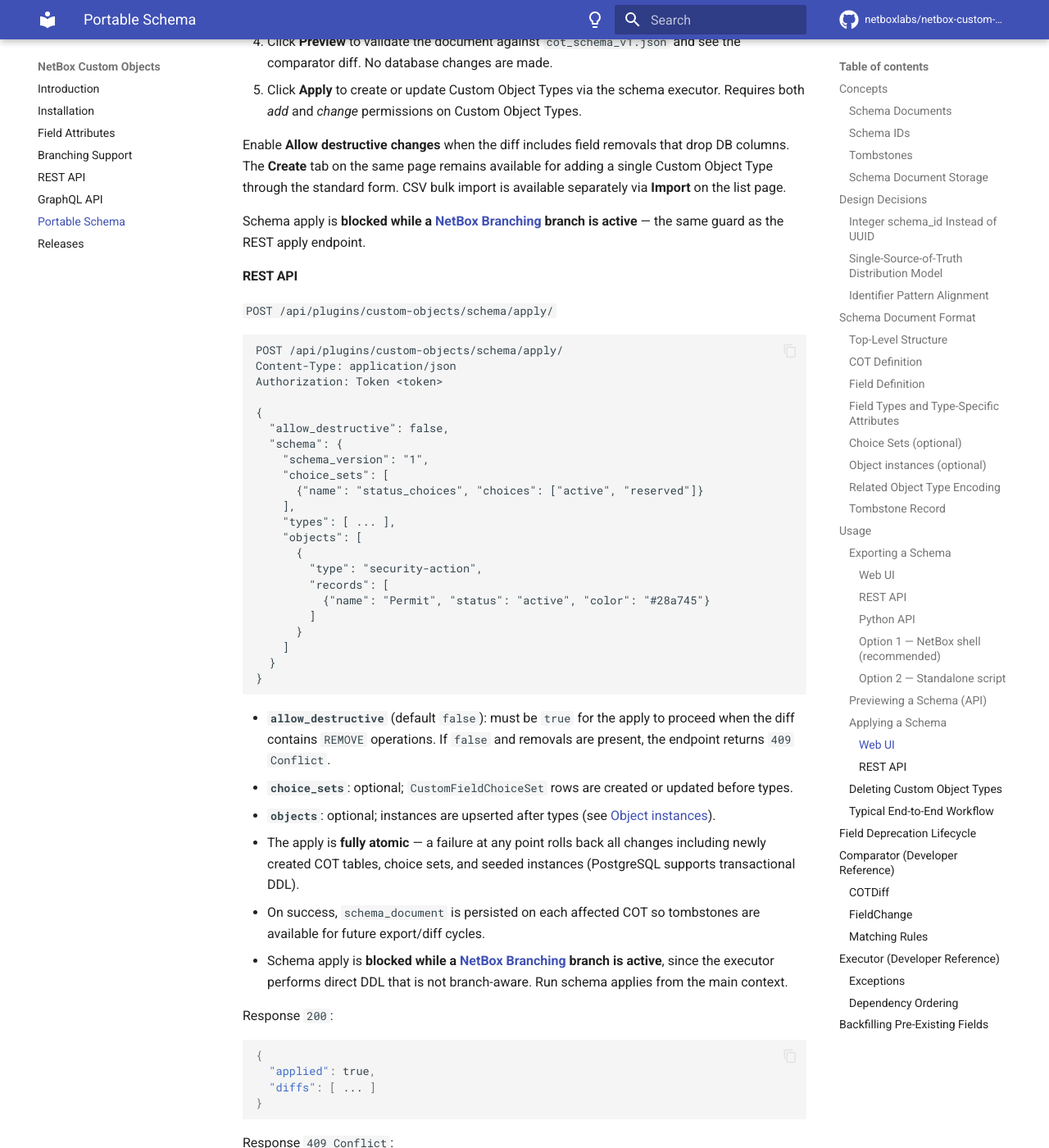
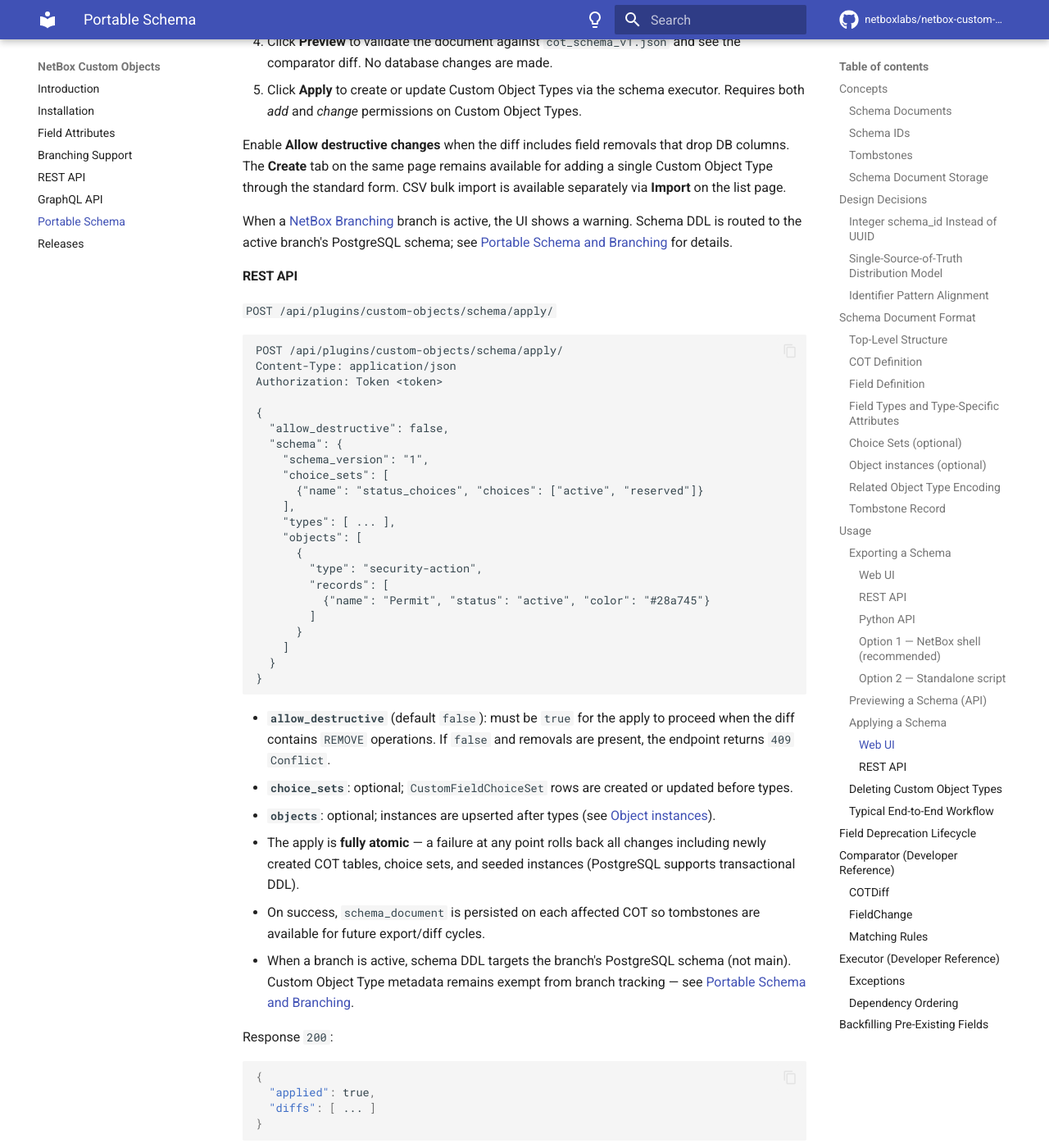
Before and after one commit to netboxlabs/netbox-custom-objects, an MkDocs documentation site: the page built from docs/portable-schema.md, in a window 1280 px wide and 1400 px high, scrolled down 12942 px. Shown: the whole window at 82% size. Built offline with MkDocs 1.6.1 and Material for MkDocs 9.7.7, drawn with Linux system fonts in a browser that asks for light colours; comment, search, counter and statistics services are not loaded.

Commit message:
Fix portable-schema docs and restore branch warning template.
Align branching/portable-schema documentation with branch-aware schema
apply, document COT list columns in the REST API guide, and restore the
missing branch_bypass_warning.html referenced by the schema import UI.

Co-authored-by: Cursor <cursoragent@cursor.com>

```diff
--- a/docs/portable-schema.md
+++ b/docs/portable-schema.md
@@ -551,8 +551,9 @@ drop DB columns. The **Create** tab on the same page remains available for
 adding a single Custom Object Type through the standard form. CSV bulk import
 is available separately via **Import** on the list page.
 
-Schema apply is **blocked while a [NetBox Branching](branching.md) branch is
-active** — the same guard as the REST apply endpoint.
+When a [NetBox Branching](branching.md) branch is active, the UI shows a
+warning. Schema DDL is routed to the active branch's PostgreSQL schema; see
+[Portable Schema and Branching](branching.md#portable-schema) for details.
 
 #### REST API
 
@@ -592,9 +593,9 @@ Authorization: Token <token>
   created COT tables, choice sets, and seeded instances (PostgreSQL supports transactional DDL).
 - On success, `schema_document` is persisted on each affected COT so tombstones are available
   for future export/diff cycles.
-- Schema apply is **blocked while a [NetBox Branching](branching.md) branch is active**, since
-  the executor performs direct DDL that is not branch-aware. Run schema applies from the main
-  context.
+- When a branch is active, schema DDL targets the branch's PostgreSQL schema (not main).
+  Custom Object Type metadata remains exempt from branch tracking — see
+  [Portable Schema and Branching](branching.md#portable-schema).
 
 Response `200`:
 
```
Also changed, not shown: docs/branching.md (+8 -1 lines), docs/rest-api.md (+10 -0 lines), 1 other file.
